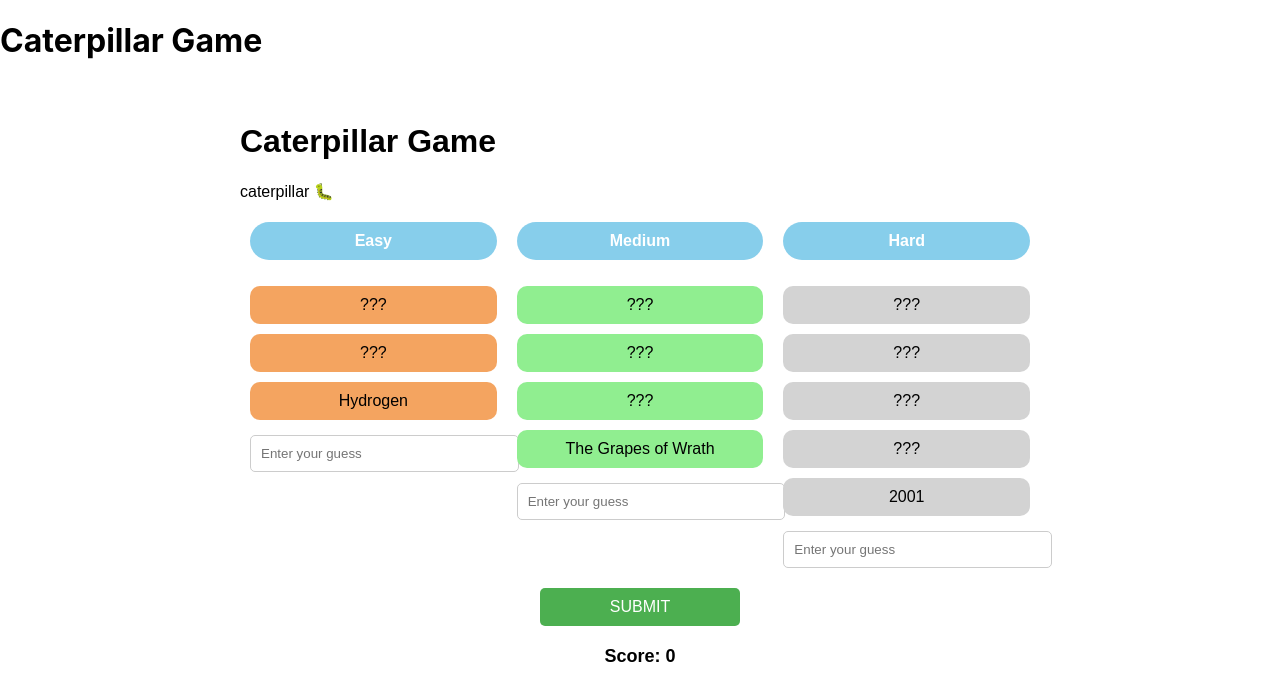
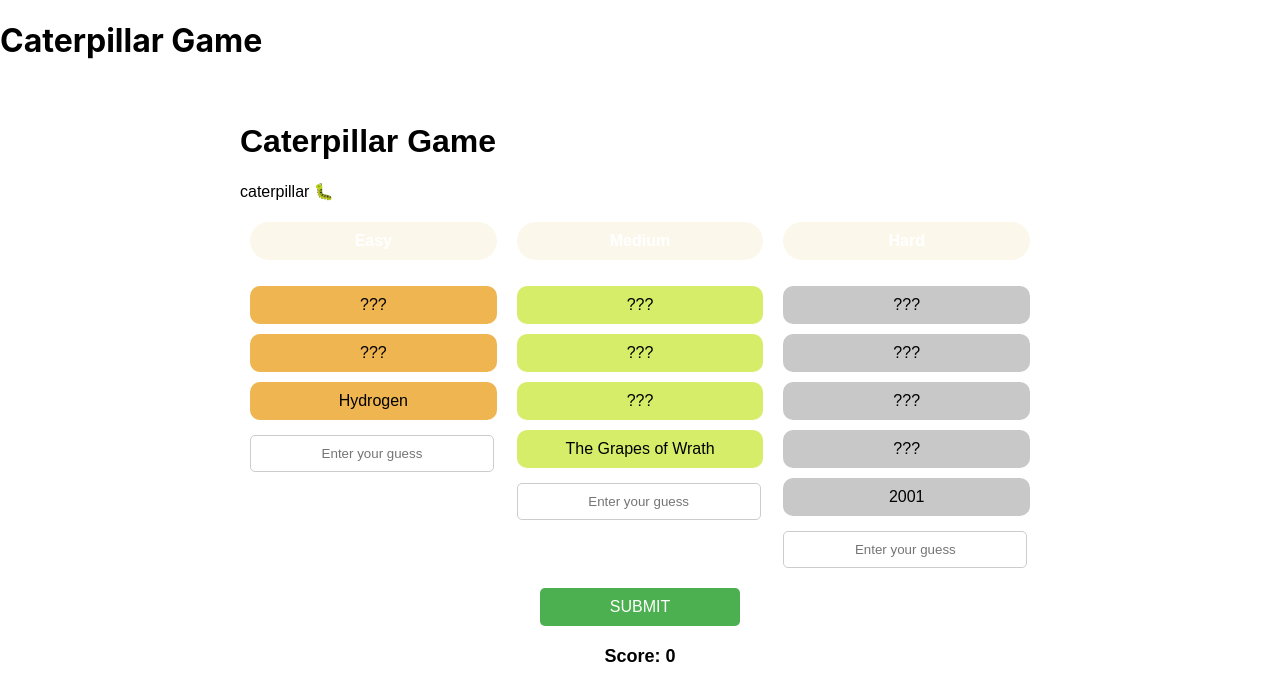
Before and after one commit to aschneidman28/caterpillar-game-react, a React (Create React App) app: page / in a window 1280 px wide. Shown: the top 700 px of the page. Built offline with nearby package versions, Linux system fonts and the light colour scheme.

Commit message:
Update App.css

```diff
--- a/src/App.css
+++ b/src/App.css
@@ -20,7 +20,7 @@
 
 .category h4 {
   text-align: center;
-  background-color: #87CEEB; /* Light blue for category headers */
+  background-color: #FBF8EB;
   color: white;
   padding: 10px;
   border-radius: 20px;
@@ -40,9 +40,9 @@
 }
 
 /* Color coding for clues */
-#easy-clues .clue { background-color: #F4A460; } /* Sandy brown for Easy */
-#medium-clues .clue { background-color: #90EE90; } /* Light green for Medium */
-#hard-clues .clue { background-color: #D3D3D3; } /* Light grey for Hard */
+#easy-clues .clue { background-color: #EEB551; }
+#medium-clues .clue { background-color: #D5ED69; } /* Light green for Medium */
+#hard-clues .clue { background-color: #C8C8C8; } /* Light grey for Hard */
 
 /* Hidden clue style */
 .clue.hidden {
@@ -55,10 +55,11 @@
 }
 
 input[type="text"] {
-  width: 100%;
+  width: 90%;
   padding: 10px;
   border: 1px solid #ccc;
   border-radius: 5px;
+  text-align: center;
 }
 
 /* Submit button styles */
```
